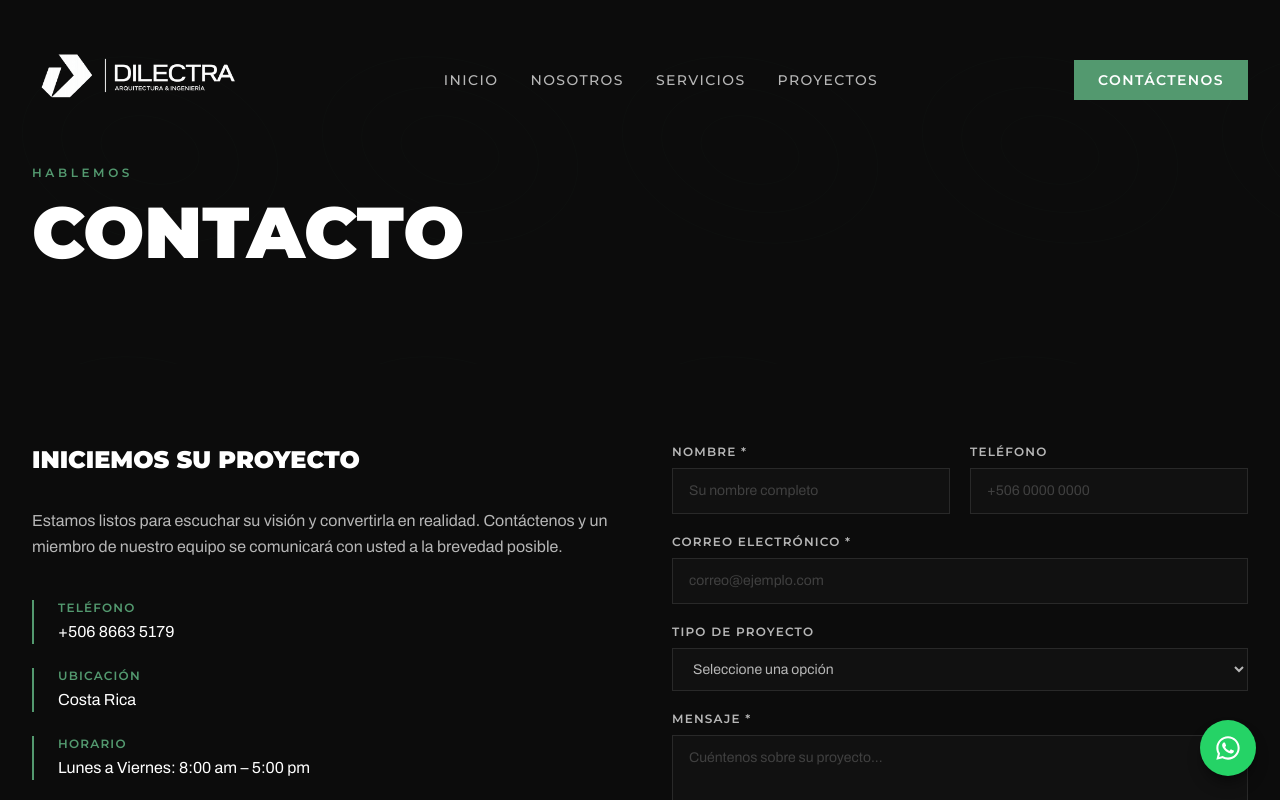
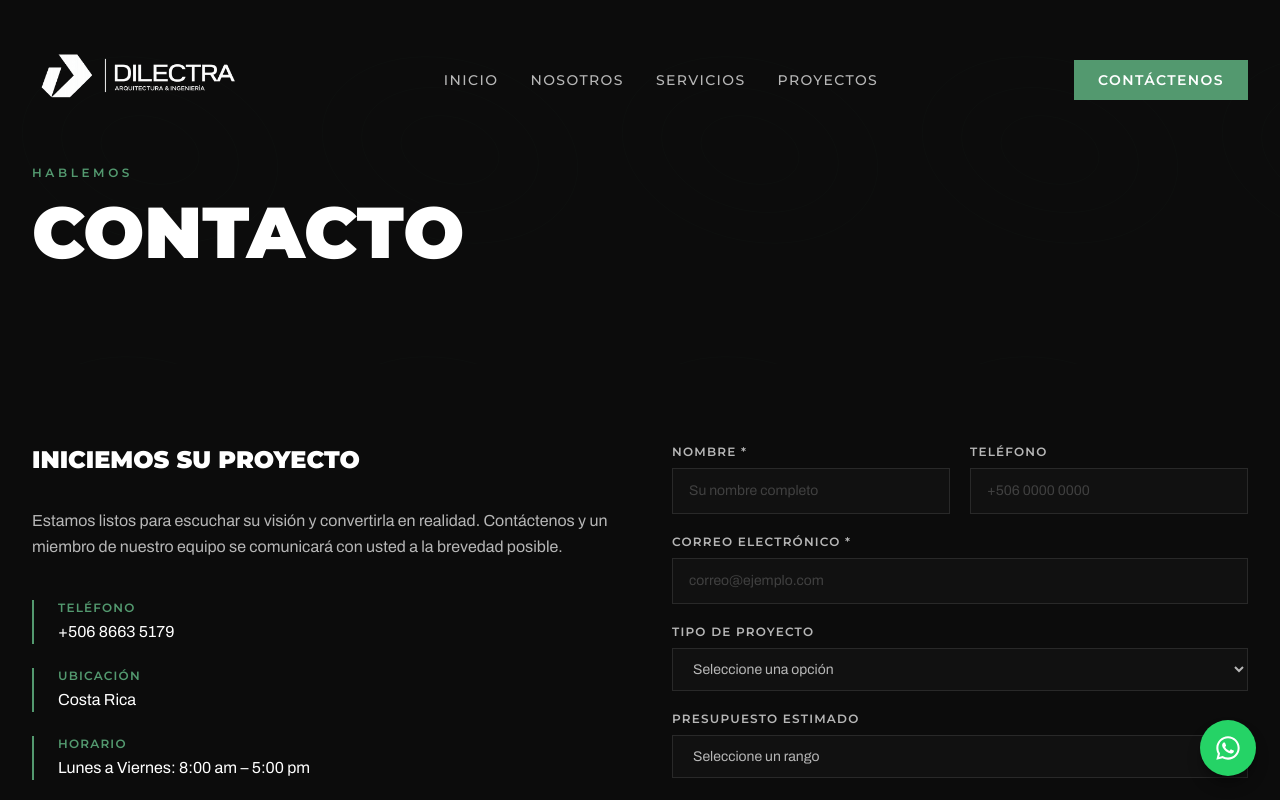
Before and after one commit to dilectra-web/dilectra, a Next.js app: page /contacto in a window 1280 px wide. Shown: the top 800 px of the page. Built offline with nearby package versions, Linux system fonts and the light colour scheme.

Commit message:
feat: add budget range dropdown to contact form

```diff
--- a/src/app/contacto/page.tsx
+++ b/src/app/contacto/page.tsx
@@ -144,6 +144,21 @@ export default function Contacto() {
 
               <div>
                 <label className="block text-brand-gray text-xs font-heading font-semibold tracking-widest uppercase mb-2">
+                  Presupuesto estimado
+                </label>
+                <select className="w-full bg-brand-dark border border-white/10 text-brand-gray font-body text-sm px-4 py-3 focus:outline-none focus:border-brand-green transition-colors">
+                  <option value="">Seleccione un rango</option>
+                  <option>Menos de ₡30 millones</option>
+                  <option>₡30 – ₡40 millones</option>
+                  <option>₡40 – ₡50 millones</option>
+                  <option>₡50 – ₡70 millones</option>
+                  <option>₡70 – ₡100 millones</option>
+                  <option>Más de ₡100 millones</option>
+                </select>
+              </div>
+
+              <div>
+                <label className="block text-brand-gray text-xs font-heading font-semibold tracking-widest uppercase mb-2">
                   Mensaje *
                 </label>
                 <textarea
```
